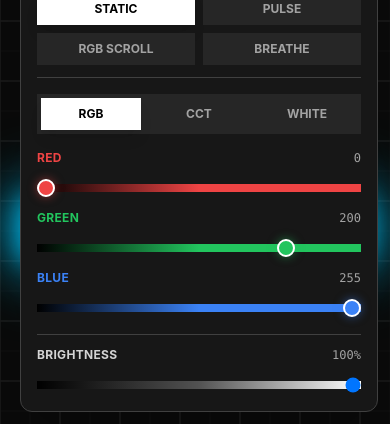
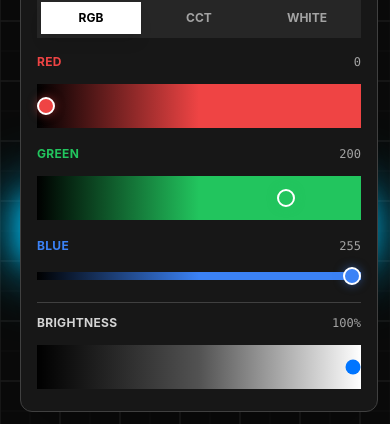
Before and after one commit to efx316/efx-led-shop, a React (Vite) app in the folder frontend/: page / in a window 390 px wide. Both pictures are taken after a click on the button "OFF". Shown: the part 420-844 px from the top of the page. Built offline with nearby package versions, Linux system fonts and the light colour scheme; no server answers; the HTML template or start-up script is replaced by a standard one.

Commit message:
Increase touch target area for LED controller sliders on mobile - Add padding around sliders to create larger touch targets - Use negative margins to maintain visual appearance - Set minimum touch target height to 44px (48px on mobile) - Make sliders easier to hit without changing design

```diff
--- a/frontend/src/components/LightStudio.tsx
+++ b/frontend/src/components/LightStudio.tsx
@@ -220,6 +220,7 @@ export default function LightStudio() {
                   <label className="text-xs font-bold text-red-500 uppercase tracking-wide" style={{ filter: 'none', color: '#ef4444' }}>RED</label>
                   <span className="text-xs text-gray-400 font-mono">{red}</span>
                 </div>
+                <div className="py-2 -my-2 slider-touch-target">
                   <input
                     type="range"
                     min="0"
@@ -229,11 +230,13 @@ export default function LightStudio() {
                     className="w-full h-2 bg-gradient-to-r from-black via-red-500 to-red-500 rounded-lg appearance-none cursor-pointer slider-red"
                   />
                 </div>
+              </div>
               <div>
                 <div className="flex items-center justify-between mb-2">
                   <label className="text-xs font-bold text-green-500 uppercase tracking-wide" style={{ filter: 'none', color: '#22c55e' }}>GREEN</label>
                   <span className="text-xs text-gray-400 font-mono">{green}</span>
                 </div>
+                <div className="py-2 -my-2 slider-touch-target">
                   <input
                     type="range"
                     min="0"
@@ -242,6 +245,7 @@ export default function LightStudio() {
                     onChange={(e) => updateGreen(Number(e.target.value))}
                     className="w-full h-2 bg-gradient-to-r from-black via-green-500 to-green-500 rounded-lg appearance-none cursor-pointer slider-green"
                   />
+                </div>
               </div>
               <div>
                 <div className="flex items-center justify-between mb-2">
@@ -269,6 +273,7 @@ export default function LightStudio() {
                 </label>
               </div>
               <div className="relative">
+                <div className="py-2 -my-2 slider-touch-target">
                   <input
                     type="range"
                     min="2700"
@@ -278,6 +283,7 @@ export default function LightStudio() {
                     onChange={(e) => updateColorTemperature(Number(e.target.value))}
                     className="w-full h-3 bg-gradient-to-r from-orange-500 via-yellow-300 to-blue-300 rounded-lg appearance-none cursor-pointer slider-cct"
                   />
+                </div>
                 <div className="flex justify-between text-xs text-gray-500 mt-1">
                   <span>2700K</span>
                   <span>6500K</span>
@@ -293,6 +299,7 @@ export default function LightStudio() {
                   <label className="text-xs font-bold text-gray-300 uppercase tracking-wide">WHITE</label>
                   <span className="text-xs text-gray-400 font-mono">{white}</span>
                 </div>
+                <div className="py-2 -my-2 slider-touch-target">
                   <input
                     type="range"
                     min="0"
@@ -302,6 +309,7 @@ export default function LightStudio() {
                     className="w-full h-2 bg-gradient-to-r from-black via-gray-400 to-white rounded-lg appearance-none cursor-pointer"
                   />
                 </div>
+              </div>
           )}
 
           {/* Brightness Slider */}
@@ -310,6 +318,7 @@ export default function LightStudio() {
               <label className="text-xs font-bold text-gray-300 uppercase tracking-wide">BRIGHTNESS</label>
               <span className="text-xs text-gray-400 font-mono">{brightness}%</span>
             </div>
+            <div className="py-2 -my-2 slider-touch-target">
               <input
                 type="range"
                 min="0"
@@ -321,6 +330,7 @@ export default function LightStudio() {
               />
             </div>
           </div>
+        </div>
       )}
     </div>
   )
--- a/frontend/src/index.css
+++ b/frontend/src/index.css
@@ -30,11 +30,39 @@ body {
   z-index: 9999 !important;
 }
 
+/* Increase touch target area for sliders on mobile */
+.slider-touch-target {
+  /* Create larger touch area without changing visual appearance */
+  min-height: 44px; /* Apple's recommended minimum touch target */
+  display: flex;
+  align-items: center;
+  /* Negative margin to offset padding and keep visual spacing the same */
+  margin-left: -0.5rem;
+  margin-right: -0.5rem;
+  padding-left: 0.5rem;
+  padding-right: 0.5rem;
+}
+
+.slider-touch-target input[type="range"] {
+  /* Ensure slider thumb is easier to hit */
+  min-height: 44px;
+  padding: 0.75rem 0;
+  -webkit-tap-highlight-color: transparent;
+  touch-action: pan-x;
+}
+
 /* Mobile-specific adjustments */
 @media (max-width: 640px) {
   .led-controller {
     bottom: 0.75rem !important;
     right: 0.75rem !important;
+  }
+
+  /* Even larger touch targets on mobile */
+  .slider-touch-target {
+    min-height: 48px;
+    padding-top: 0.875rem;
+    padding-bottom: 0.875rem;
   }
 }
 
@@ -308,3 +336,85 @@ body {
   cursor: pointer;
   box-shadow: 0 0 10px rgba(251, 191, 36, 0.5);
 }
+
+/* Wireframe Background Styles */
+.wireframe-square-off {
+  border: 1px solid transparent;
+  background: transparent;
+}
+
+.wireframe-square-lit {
+  border: 1px solid var(--led-color);
+  background: rgba(var(--led-r), var(--led-g), var(--led-b), calc(0.15 * var(--led-brightness)));
+  box-shadow:
+    0 0 calc(8px * var(--led-brightness)) var(--led-color),
+    0 0 calc(16px * var(--led-brightness)) var(--led-color),
+    inset 0 0 calc(4px * var(--led-brightness)) var(--led-color);
+}
+
+/* Static effect for wireframe squares */
+.light-studio-enabled.led-effect-static .wireframe-square-lit {
+  border: 1px solid var(--led-color);
+  background: rgba(var(--led-r), var(--led-g), var(--led-b), calc(0.2 * var(--led-brightness)));
+  box-shadow:
+    0 0 calc(10px * var(--led-brightness)) var(--led-color),
+    0 0 calc(20px * var(--led-brightness)) var(--led-color),
+    inset 0 0 calc(6px * var(--led-brightness)) var(--led-color);
+}
+
+/* Pulse effect for wireframe squares */
+.light-studio-enabled.led-effect-pulse .wireframe-square-lit {
+  animation: wireframePulse 2s ease-in-out infinite;
+}
+
+@keyframes wireframePulse {
+  0%, 100% {
+    border: 1px solid var(--led-color);
+    background: rgba(var(--led-r), var(--led-g), var(--led-b), calc(0.1 * var(--led-brightness)));
+    box-shadow:
+      0 0 calc(5px * var(--led-brightness)) var(--led-color),
+      0 0 calc(10px * var(--led-brightness)) var(--led-color),
+      inset 0 0 calc(2px * var(--led-brightness)) var(--led-color);
+  }
+  50% {
+    border: 1px solid var(--led-color);
+    background: rgba(var(--led-r), var(--led-g), var(--led-b), calc(0.25 * var(--led-brightness)));
+    box-shadow:
+      0 0 calc(15px * var(--led-brightness)) var(--led-color),
+      0 0 calc(30px * var(--led-brightness)) var(--led-color),
+      inset 0 0 calc(8px * var(--led-brightness)) var(--led-color);
+  }
+}
+
+/* Shift effect for wireframe squares */
+.light-studio-enabled.led-effect-shift .wireframe-square-lit {
+  border: 1px solid var(--led-color);
+  background: rgba(var(--led-r), var(--led-g), var(--led-b), calc(0.2 * var(--led-brightness)));
+  box-shadow:
+    0 0 calc(10px * var(--led-brightness)) var(--led-color),
+    0 0 calc(20px * var(--led-brightness)) var(--led-color),
+    inset 0 0 calc(6px * var(--led-brightness)) var(--led-color);
+  filter: hue-rotate(var(--shift-hue, 0deg)) grayscale(0%);
+}/* Breathe effect for wireframe squares */
+.light-studio-enabled.led-effect-breathe .wireframe-square-lit {
+  animation: wireframeBreathe 3s ease-in-out infinite;
+}
+
+@keyframes wireframeBreathe {
+  0%, 100% {
+    border: 1px solid var(--led-color);
+    background: rgba(var(--led-r), var(--led-g), var(--led-b), calc(0.12 * var(--led-brightness)));
+    box-shadow:
+      0 0 calc(6px * var(--led-brightness)) var(--led-color),
+      0 0 calc(12px * var(--led-brightness)) var(--led-color),
+      inset 0 0 calc(3px * var(--led-brightness)) var(--led-color);
+  }
+  50% {
+    border: 1px solid var(--led-color);
+    background: rgba(var(--led-r), var(--led-g), var(--led-b), calc(0.25 * var(--led-brightness)));
+    box-shadow:
+      0 0 calc(15px * var(--led-brightness)) var(--led-color),
+      0 0 calc(30px * var(--led-brightness)) var(--led-color),
+      inset 0 0 calc(8px * var(--led-brightness)) var(--led-color);
+  }
+}
```
Lines whose indentation alone changed are shown as unchanged.
